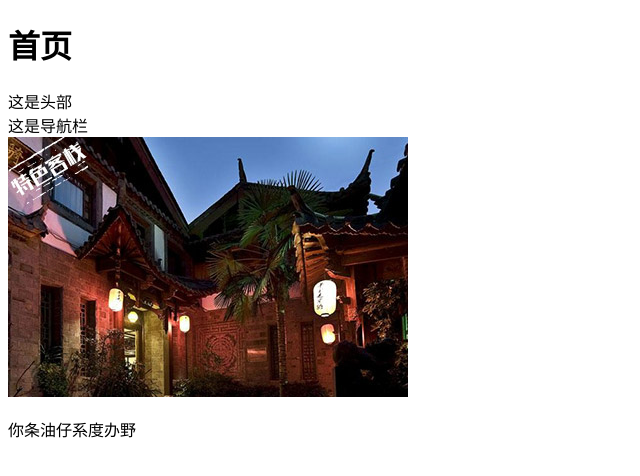
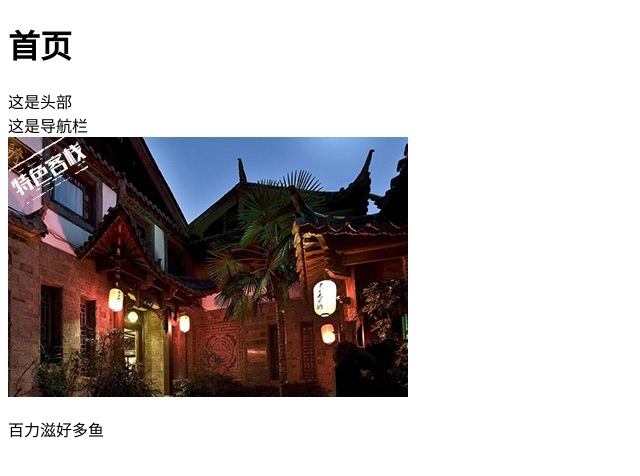
Before and after one commit to whhd/mygit, a plain HTML site: page src/index.html in a window 1280 px wide. Shown: the full height of the page, 0-640 px from the left. Drawn offline with Linux system fonts and the light colour scheme.

Commit message:
Update index.html

```diff
--- a/src/index.html
+++ b/src/index.html
@@ -14,6 +14,6 @@
     <header>这是头部</header>
     <nav>这是导航栏</nav>
     <img src="img/4.jpg" alt="">
-    <p>你条油仔系度办野</p>
+    <p>百力滋好多鱼</p>
 </body>
 </html>
```
